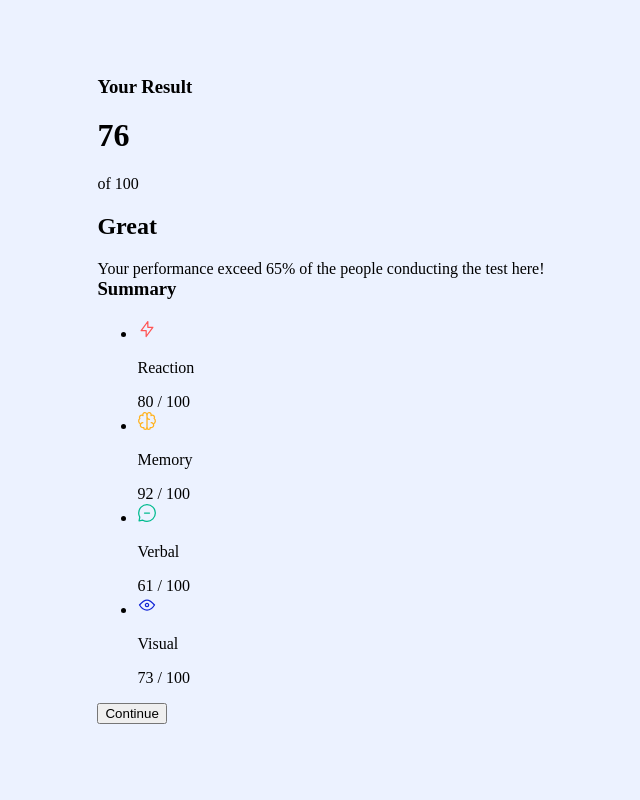
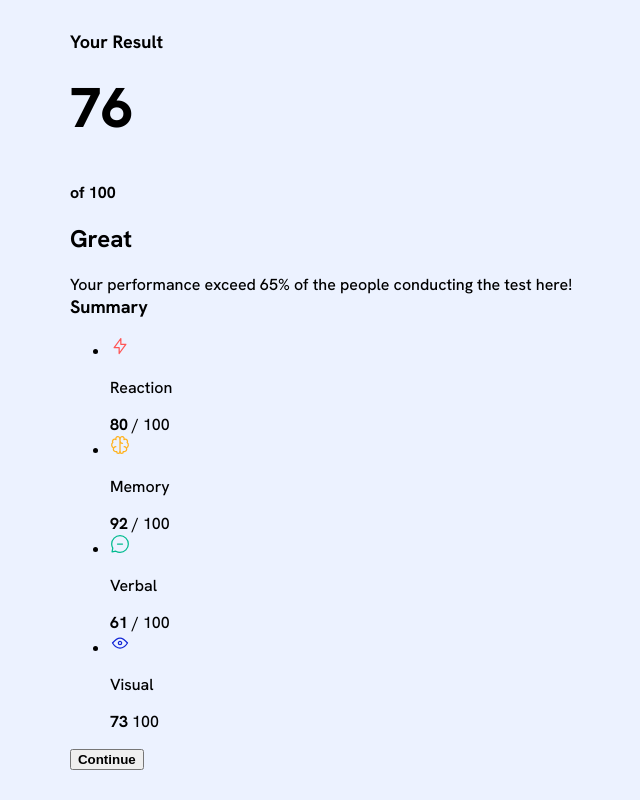
Before and after one commit to bluepersia/results-summary-component-2, a plain HTML site: page index.html in a window 1280 px wide. Shown: the whole page, without its empty margins (319-959 px from the left). Drawn offline with Linux system fonts and the light colour scheme.

Commit message:
Typography

```diff
--- a/css/style.css
+++ b/css/style.css
@@ -45,3 +45,32 @@ body {
 {
     margin-bottom: 0;
 }
+
+/* Typography */
+
+.c
+{
+    font-weight: 500;
+    font-family:"Hanken Grotesk", sans-serif; ;
+}
+
+.c h1
+{
+    font-size: 3.5rem;
+    font-weight: 800;
+}
+
+.c h2 {
+    font-size: 1.5rem;
+    font-weight: bold;
+}
+
+.c h3 {
+    font-size: 1.125rem;
+    font-weight: bold;
+}
+
+.c__body-b
+{
+    font-weight: bold;
+}
--- a/index.html
+++ b/index.html
@@ -25,7 +25,7 @@
       <h3 class="c__title-result">Your Result</h3>
       <div class="c__score-container">
         <h1 class="c__score">76</h1>
-        <p class="c__score-of">of 100</p>
+        <p class="c__score-of c__body-b">of 100</p>
       </div>
 
       <h2 class="c__result">Great</h2>
@@ -34,13 +34,13 @@
     <div class="c__2">
       <h3 class="c__title-summary">Summary</h3>
       <ul class="c__list">
-        <li class="c__item c__item--reaction"><img class="c__item-icon" src="./assets/images/icon-reaction.svg" alt="Reaction icon"/><p class="c__item-title">Reaction</p><p class="c__item-score">80 / <span>100</span></p></li>
-        <li class="c__item c__item--memory"><img  class="c__item-icon" src="./assets/images/icon-memory.svg" alt="Memory icon"/><p class="c__item-title">Memory</p><p class="c__item-score">92 / <span>100</span></p></li>
-        <li class="c__item c__item--verbal"><img class="c__item-icon" src="./assets/images/icon-verbal.svg" alt="Verbal icon"/><p class="c__item-title">Verbal</p><p class="c__item-score">61 / <span>100</span></p></li>
-        <li class="c__item c__item--visual"><img class="c__item-icon" src="./assets/images/icon-visual.svg" alt="Visual icon"/><p class="c__item-title">Visual</p><p class="c__item-score">73 / <span>100</span></p></li>
+        <li class="c__item c__item--reaction"><img class="c__item-icon" src="./assets/images/icon-reaction.svg" alt="Reaction icon"/><p class="c__item-title">Reaction</p><p class="c__item-score"><strong>80</strong> <span>/ 100</span></p></li>
+        <li class="c__item c__item--memory"><img  class="c__item-icon" src="./assets/images/icon-memory.svg" alt="Memory icon"/><p class="c__item-title">Memory</p><p class="c__item-score"><strong>92</strong> <span>/ 100</span></p></li>
+        <li class="c__item c__item--verbal"><img class="c__item-icon" src="./assets/images/icon-verbal.svg" alt="Verbal icon"/><p class="c__item-title">Verbal</p><p class="c__item-score"><strong>61</strong> <span>/ 100</span></p></li>
+        <li class="c__item c__item--visual"><img class="c__item-icon" src="./assets/images/icon-visual.svg" alt="Visual icon"/><p class="c__item-title">Visual</p><p class="c__item-score"><strong>73</strong> <span> 100</span></p></li>
       </ul>
 
-      <button class="c__btn">Continue</button>
+      <button class="c__btn c__body-b">Continue</button>
     </div>
   </div>
 
```
